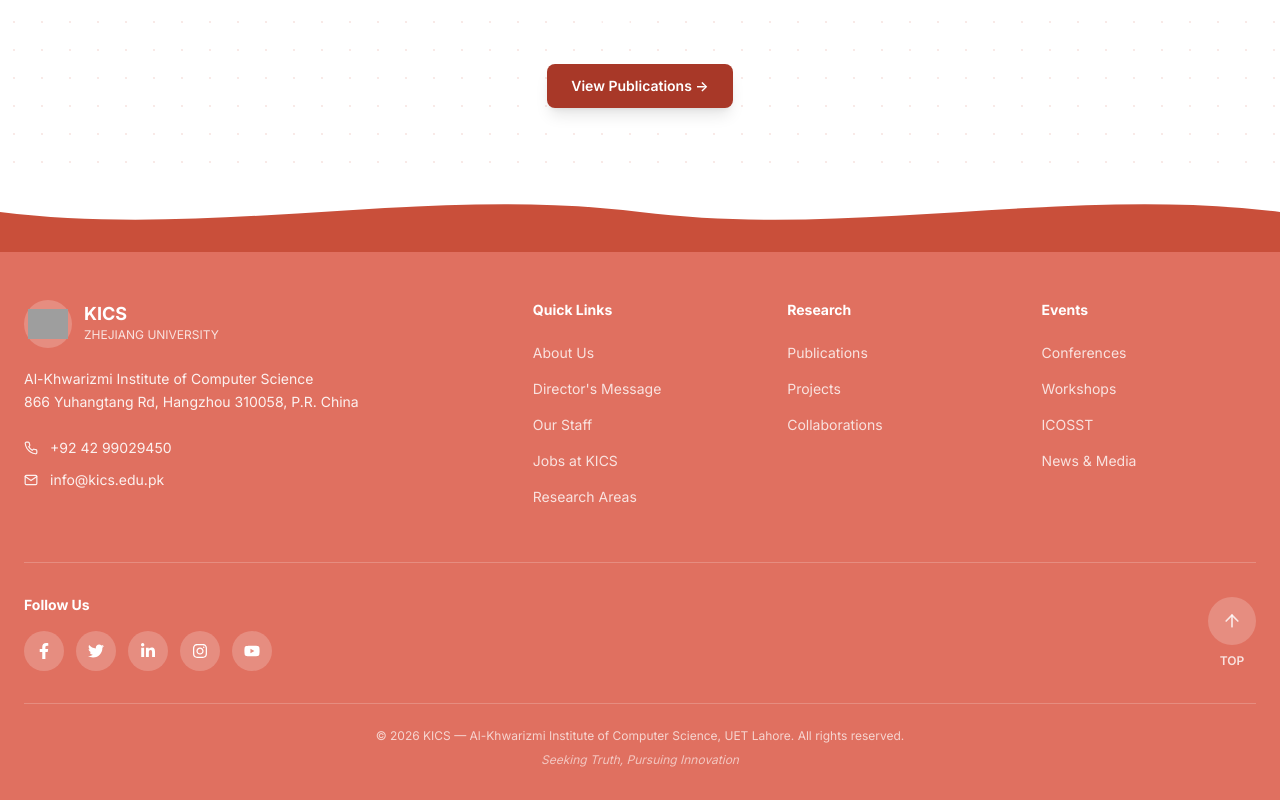
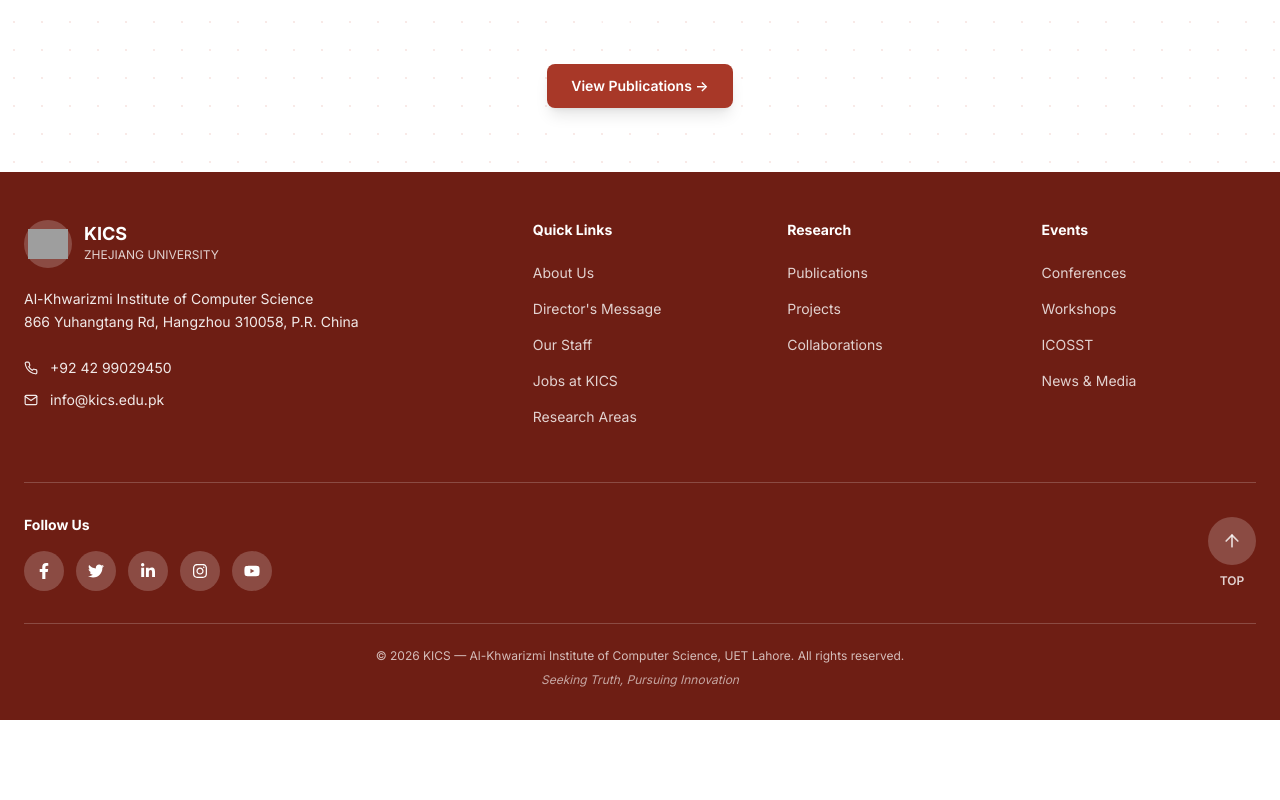
Before and after one commit to aqibawan2003/kics-frontend-modern, a React (Vite) app: page /research-areas in a window 1280 px wide. Shown: the part 2588-3388 px from the top of the page. After the commit the page ends 3308 px from the top, so only its background shows below. Built offline with nearby package versions, Linux system fonts and the light colour scheme; grey boxes are pictures that could not be loaded.

Commit message:
Remove blue WaveDivider from footer, use clean primary-800 footer bg
Co-Authored-By: Claude Sonnet 4.6 <noreply@anthropic.com>

```diff
--- a/src/components/Footer.jsx
+++ b/src/components/Footer.jsx
@@ -7,8 +7,6 @@ import {
   FaInstagram,
   FaYoutube,
 } from 'react-icons/fa';
-import WaveDivider from './WaveDivider';
-
 const footerCols = [
   {
     heading: 'Quick Links',
@@ -46,10 +44,7 @@ export default function Footer() {
 
   return (
     <>
-      {/* Wave divider */}
-      <WaveDivider color="light-brown" />
-
-      <footer className="bg-accent-400 text-white relative">
+      <footer className="bg-primary-800 text-white relative">
         <div className="max-w-7xl mx-auto px-4 sm:px-6 pt-12 pb-8">
           <div className="grid grid-cols-1 sm:grid-cols-2 lg:grid-cols-5 gap-10">
             {/* Brand */}
```
